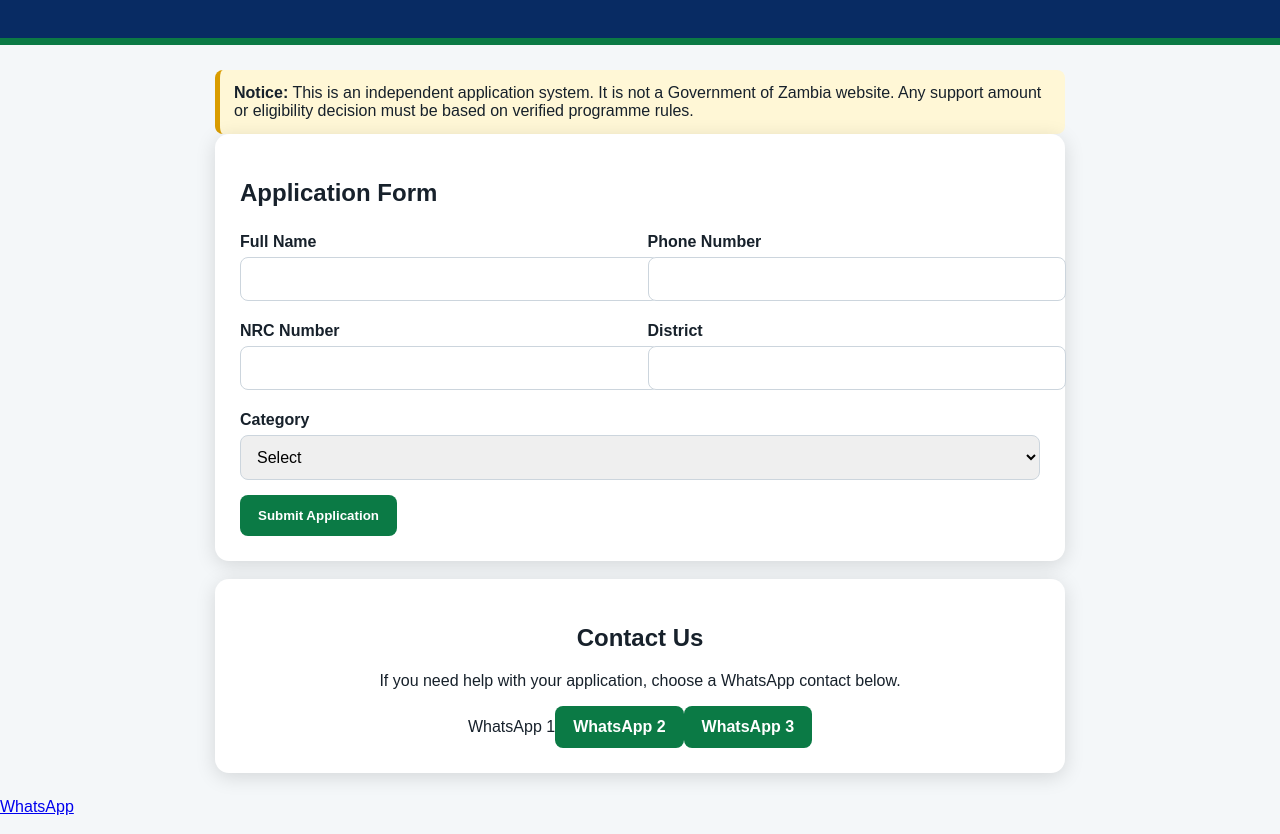
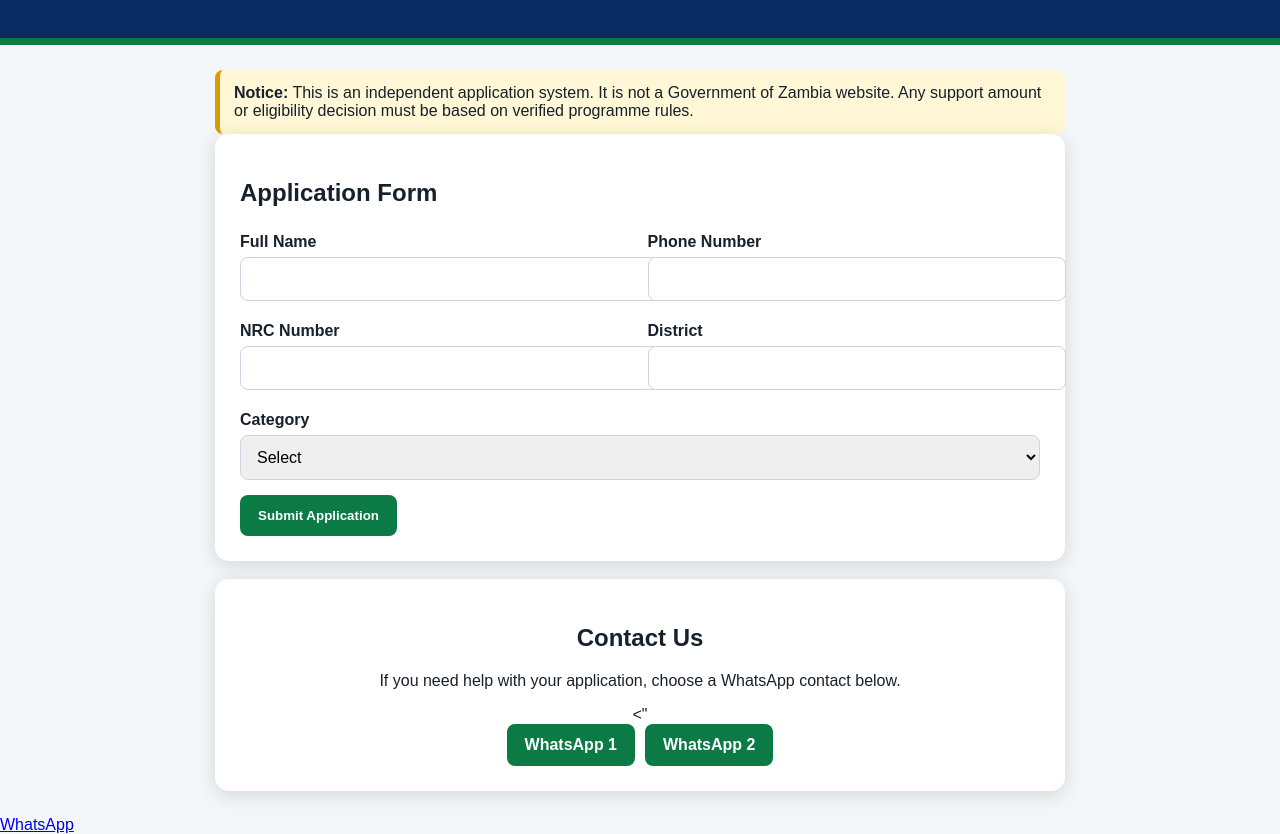
Before and after one commit to ireenchanda3109-web/MUTALE-EMPOWERMENT, a plain HTML site: page index.html in a window 1280 px wide. Shown: the part 126-960 px from the top of the page. Drawn offline with Linux system fonts and the light colour scheme.

Commit message:
Refactor Contact Us section in index.html
Fixed formatting and structure of the Contact Us section with proper anchor tags.

```diff
--- a/index.html
+++ b/index.html
@@ -17,7 +17,15 @@
 <div class="full"><button>Submit Application</button></div></div></form></section>
 <section id="result" class="card result hidden"><h2>Application Received</h2><p>Reference number:</p><div id="ref" class="ref"></div><p>Your application has been submitted for review.</p><button onclick="location.reload()">New Application</button></section>
 
-<section class="card contact-card"><h2>Contact Us</h2><p>If you need help with your application, choose a WhatsApp contact below.</p><div class="contacts"><target="_blank" rel="noopener noreferrer">WhatsApp 1</a><a href="https://wa.me/254747985615" target="_blank" rel="noopener noreferrer">WhatsApp 2</a><a href="https://wa.me/254703650004" target="_blank" rel="noopener noreferrer">WhatsApp 3</a></div></section>
+<section class="card contact-card"><h2>Contact Us</h2><p>If you need help with your application, choose a WhatsApp contact below.</p><"<div class="contacts">
+  <a href="https://wa.me/254747985615" target="_blank">
+    WhatsApp 1
+  </a>
+
+  <a href="https://wa.me/254703650004" target="_blank">
+    WhatsApp 2
+  </a>
+</div>
 </main><a href="https://wa.me/254747985615" target="_blank">
   WhatsApp
 </a>
```
